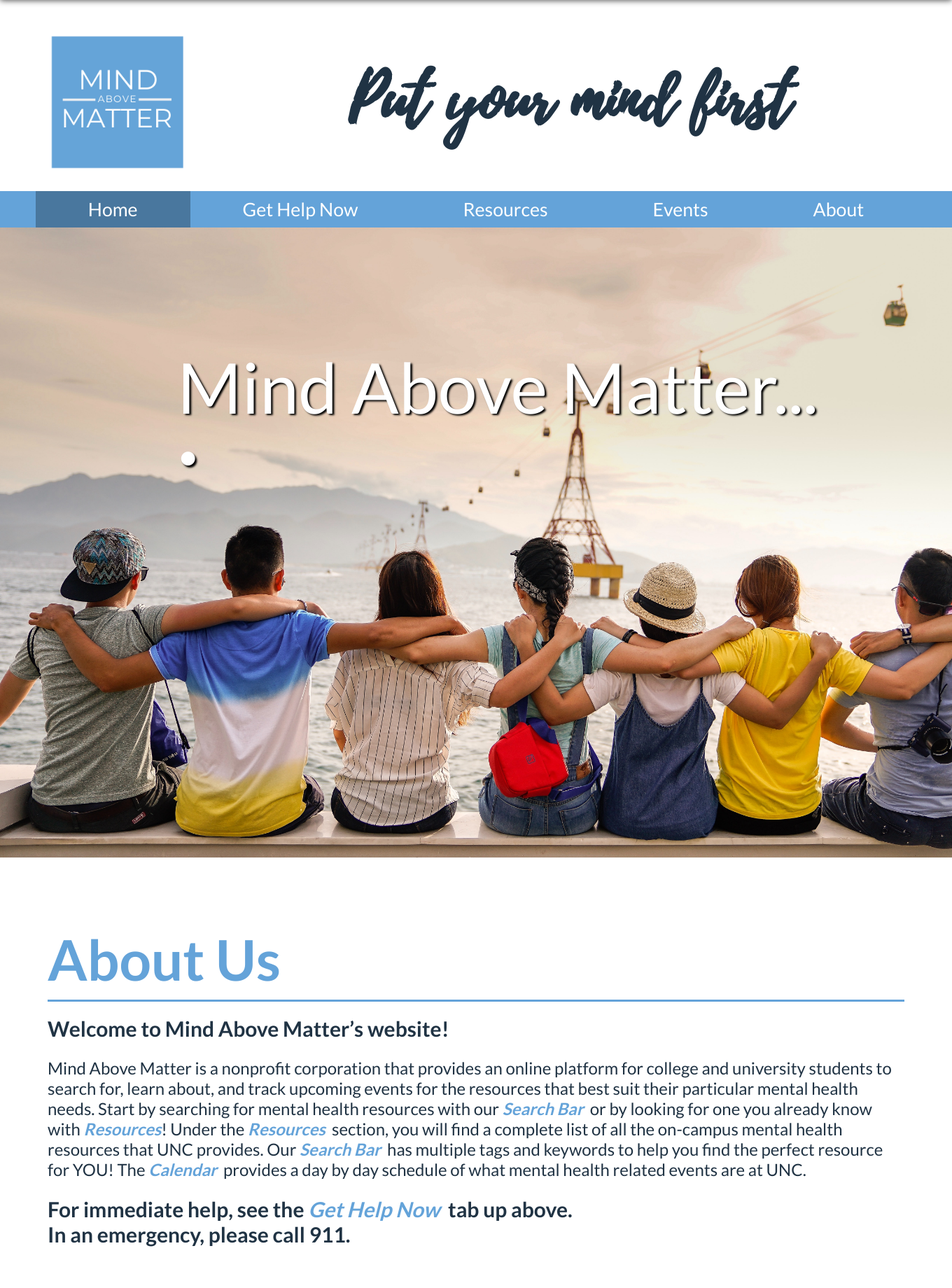
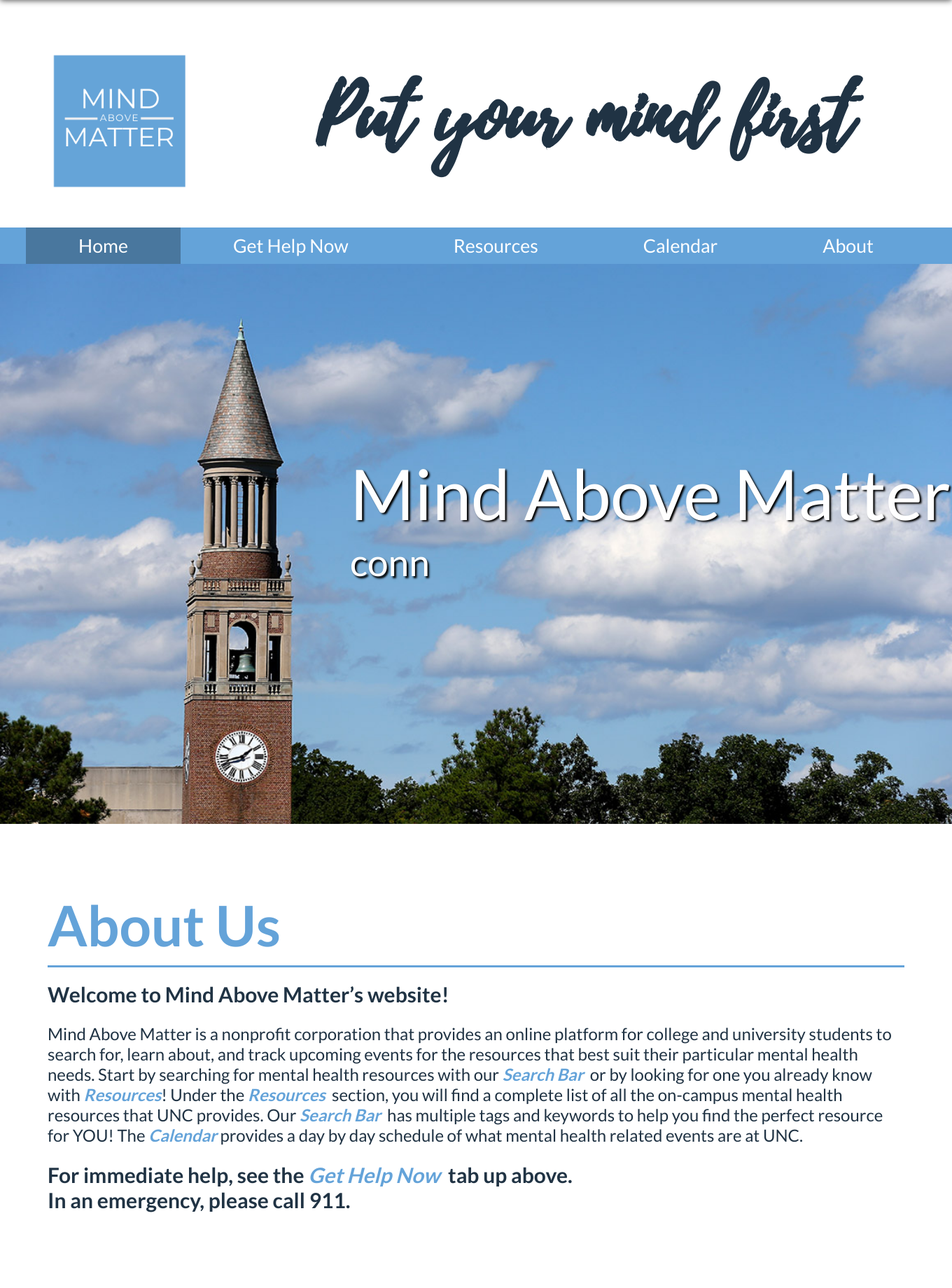
Before and after one commit to cssgunc/MindOverMatter, a Flask app: page /homepage/ in a window 1360 px wide. Shown: the top 1840 px of the page at 70% size. Run offline with Flask 2, Linux system fonts and the light colour scheme; some libraries are stand-ins or nearby versions; some web fonts are replaced.

Commit message:
fixed something

```diff
--- a/static/homepagestyle.css
+++ b/static/homepagestyle.css
@@ -33,6 +33,7 @@ body {
   font-family: 'Lato', sans-serif;
 }
 
+
 header {
   width: 100%;
   border-bottom: 1px solid white;
@@ -52,9 +53,8 @@ header {
   /* outline-offset: -15px; */
   /* outline-style:double; */
   color: #64a3d9;
+}
 
-
-}
 .flexBoxH2{
   float: left;
   font-size: 50px;
@@ -71,10 +71,11 @@ header {
   margin-top: 0%;
 }
 .together {
-  background-image: url('/static/together.jpg');
+  background-image: url('/static/belltower.jpg');
+  background-position: center bottom;
   margin-left: 10%;
   width: 100%;
-  height: 900px;
+  height: 800px;
   margin-left: 0px;
   background-size: cover; /* Resize the background image to cover the entire container */
 
@@ -85,16 +86,15 @@ strong, em {
 }
 
 h1{
-  text-align: center;
-  line-height: 200px;
+  line-height: 150px;
   height: 100px;
-  font-size: 70pt;
-  float: right;
-  margin-right: 17%;
-  margin-top: 2%;
-  margin-bottom: 0px;
+  font-size: 85pt;
   color: #203344;
 }
+ /* text-align: center; */
+  /* margin-right: 17%;
+  margin-top: 2%;
+  margin-bottom: 0px; */
 
 h3 {
   text-align: left;
@@ -127,6 +127,21 @@ h3 {
 .spacing {
   margin-top: 0px;
   margin-bottom: 100px;
+}
+
+.mamlogo {
+  padding-top: 50px;
+  padding-left: 61px;
+  padding-right: 100px;
+}
+
+.logo {
+  padding-left: 90px;
+}
+
+.logoCenter {
+  display: flex;
+  padding-bottom: 25px;
 }
 
 .right {
@@ -185,16 +200,12 @@ h3 {
   display: flex;
   justify-content: center;
 }
-.logoCenter {
-
-  justify-content: space-evenly;
-}
 
 
 .mam {
   position: absolute;
   margin: 0px;
-  transform: translate(190pt, 125pt);
+  transform: translate(375pt, 200pt);
   height: 100px;
   color: white;
   font-size: 75pt;
@@ -204,7 +215,7 @@ h3 {
 #typewriter {
   position: absolute;
   margin: 0px;
-  transform: translate(190pt, 220pt);
+  transform: translate(375pt, 295pt);
   height: 100px;
   color: white;
   font-size: 40pt;
@@ -237,6 +248,12 @@ h3 {
   width: 100%;
 }
 
+.noTextDecor {
+  text-decoration: none;
+  color: inherit;
+}
+
+
 .nav, #navbar {
   display: flex;
   justify-content: center;
@@ -268,6 +285,15 @@ h3 {
 
 .contact{
   font-size: 20px;
+  color: white;
+}
+
+.noLinkColor a:visited {
+  color:inherit;
+}
+
+i {
+  color: white;
 }
 
 .topnav {
@@ -336,15 +362,19 @@ h3 {
   font-size: 30pt !important;
   line-height: 170px;
   height: auto;
+  width: 100px;
   float: none;
   padding-left: 60px;
+
 }
+.logoCenter {
+  display: flex;
+  font-size: 20pt;
+  justify-content: space-evenly;
 
-  .logocenter {
-    font-size: 20pt;
-    line-height: auto;
-    display: flex;
 }
+    /* line-height: auto; */
+  /* justify-content: space-evenly; */
 
 .logoImg {
   width: 100px;
--- a/templates/GitHelpNow1.html
+++ b/templates/GitHelpNow1.html
@@ -36,7 +36,7 @@
                     </div>
                     <div id="ChatDropdown" class="dropdown-content">
                         {% for help in chat_list %}
-                            <a href="{{ help.link }}">{{ help.title }}
+                            <a target="_blank"href="{{ help.link }}">{{ help.title }}
                                 <br>
                             <small>{{help.description}}</small></a>
                         {% endfor %}
@@ -51,7 +51,7 @@
                     </div>
                     <div id="callDropdown" class="dropdown-content">
                             {% for help in call_list %}
-                                <a href="{{ help.link }}">{{ help.title }}
+                                <a  target="_blank"href="{{ help.link }}">{{ help.title }}
                                     <br>
                                 <small>{{help.description}}</small></a>
                             {% endfor %}
@@ -66,7 +66,7 @@
                     </div>
                     <div id="WebsiteDropdown" class="dropdown-content" >
                         {% for help in website_list %}
-                            <a href="{{ help.link }}">{{ help.title }}
+                            <a target="_blank" href="{{ help.link }}">{{ help.title }}
                                 <br>
                             <small>{{help.description}}</small></a>
                         {% endfor %}
--- a/templates/base.html
+++ b/templates/base.html
@@ -18,10 +18,12 @@
     <div id="content">
         {% block content %}
         <header>
-            <div class="logocenter">
+            <div class="logoCenter">
+                <div class="mamlogo">
                 <img src="{{ url_for('static', filename='newLogo.png') }}" width="200" height="200"
-                    alt="Mind Over Matter" class="logoImg"></img>
-                <h1>Put your mind first</h1>
+                    alt="Mind Over Matter" class="logoImg"></img></div>
+                <div class="logo">
+                <h1>Put your mind first</h1></div>
 
             </div>
             <!-- <script>
@@ -45,7 +47,7 @@
             <a id="homepage" href="/homepage/">Home</a>
             <a id="help" href="/help/">Get Help Now</a>
             <a id="resources" href="/resources/">Resources</a>
-            <a id="calendar" href="/calendar/">Events</a>
+            <a id="calendar" href="/calendar/">Calendar</a>
             <a id="aboutus" href="/aboutus/">About</a>
         </div>
 
@@ -59,7 +61,7 @@
                 <a href="/homepage/">Home</a>
                 <a href="/help">Get Help Now</a>
                 <a href="/resources/">Resources</a>
-                <a href="/calendar/">Events</a>
+                <a href="/calendar/">Calendar</a>
                 <a href="/aboutus/">About</a>
             </div>
             <!-- "Hamburger menu" / "Bar icon" to toggle the navigation links -->
@@ -117,8 +119,15 @@
     <div class="footer" id="footer">
         {% block footer %}
 
-        <p class="contact"><i class="far fa-envelope"></i> &nbsp;uncmindovermatter@gmail.com &nbsp;|&nbsp;
-            <i class="fab fa-instagram"></i> &nbsp;@uncmindabovematter</p>
+        <p class="contact noTextDecor"><a class="noLinkColor" href="malito:uncmindabovematter@gmail.com"><i
+                    class="far fa-envelope"></i></a>
+            &nbsp;|&nbsp; <a class="noLinkColor" href="https://www.instagram.com/uncmindabovematter/"><i
+                    class="fab fa-instagram"></i></a>
+            &nbsp;@uncmindabovematter &nbsp;|&nbsp; <a class="noLinkColor"
+                href="https://www.linkedin.com/company/mind-above-matter/"><i class="fab fa-linkedin"></i></a>
+
+
+        </p>
         {% endblock %}
     </div>
 </body>
--- a/templates/homepage.html
+++ b/templates/homepage.html
@@ -7,7 +7,7 @@
 
 
     <div class="together">
-        <div class="mam">Mind Above Matter...</div>
+        <div class="mam">Mind Above Matter</div>
         <div id="typewriter"></div>
         <div id="cursor"></div>
     </div>
@@ -17,7 +17,7 @@
     <!-- <div class="left blue">
             <h2 class="flexBoxH2">Events</h2>
             <ul class="flexBoxUL">
-                <li>company picnic</li>
+                <li>company picnic</li>s
                 <li>mental health career fair</li>
                 <li>some other shit idk</li>
             </ul>
@@ -31,20 +31,20 @@
             Mind Above Matter is a nonprofit corporation that provides an online platform for college and university
             students to search for, learn about, and track upcoming events for the resources that best suit their
             particular mental health needs.
-            Start by searching for mental health resources with our <em><strong>Search Bar</strong></em> &nbsp;or by
-            looking for one you already know with <em><strong>Resources</strong></em>!
-            Under the <em><strong>Resources</strong></em>&nbsp; section, you will find a complete list of all the
+            Start by searching for mental health resources with our <a class="noTextDecor" href="#"><em><strong>Search Bar</strong></em></a> &nbsp;or by
+            looking for one you already know with <a class="noTextDecor" href="/resources/"><em><strong>Resources</strong></em></a>!
+            Under the <a class="noTextDecor" href="/resources/"><em><strong>Resources</strong></em></a>&nbsp; section, you will find a complete list of all the
             on-campus mental health resources that UNC provides.
-            Our <em><strong>Search Bar</strong></em>&nbsp; has multiple tags and keywords to help you find the perfect
+            Our <a class="noTextDecor" href="#"><em><strong>Search Bar</strong></em></a>&nbsp; has multiple tags and keywords to help you find the perfect
             resource for YOU!
-            The <em><strong>Calendar </strong></em>&nbsp;provides a day by day schedule of what mental health related
+            The <a class="noTextDecor" href="/calendar/"><em><strong>Calendar</strong></em></a></em>&nbsp;provides a day by day schedule of what mental health related
             events are at UNC.
         </p>
-        <h3>For immediate help, see the <em>Get Help Now</em> &nbsp;tab up above.</h3>
+        <h3>For immediate help, see the <a class="noTextDecor" href="/help/"><em><strong>Get Help Now</strong></em></a> &nbsp;tab up above.</h3>
         <h3 class="spacing">In an emergency, please call 911.</h3>
     </div>
     <div class="left blue">
-        <h2 class="flexBoxH2">Events</h2>
+        <h2 class="flexBoxH2">Calendar</h2>
         <ul class="flexBoxUL">
             <li>company picnic</li>
             <li>mental health career fair</li>
@@ -61,10 +61,10 @@
 
     <script>
         var _CONTENT = [
-            "• finds you mental health resources",
-            "• connects you with communities",
-            "• helps you take care of you",
-            "• puts your mind first"
+            "finds you mental health resources",
+            "connects you with communities",
+            "helps you take care of you",
+            "puts your mind first"
             ];
 
         // Current sentence being processed
```
Also changed, not shown: static/belltower.jpg (added). Lines whose indentation alone changed are shown as unchanged.
